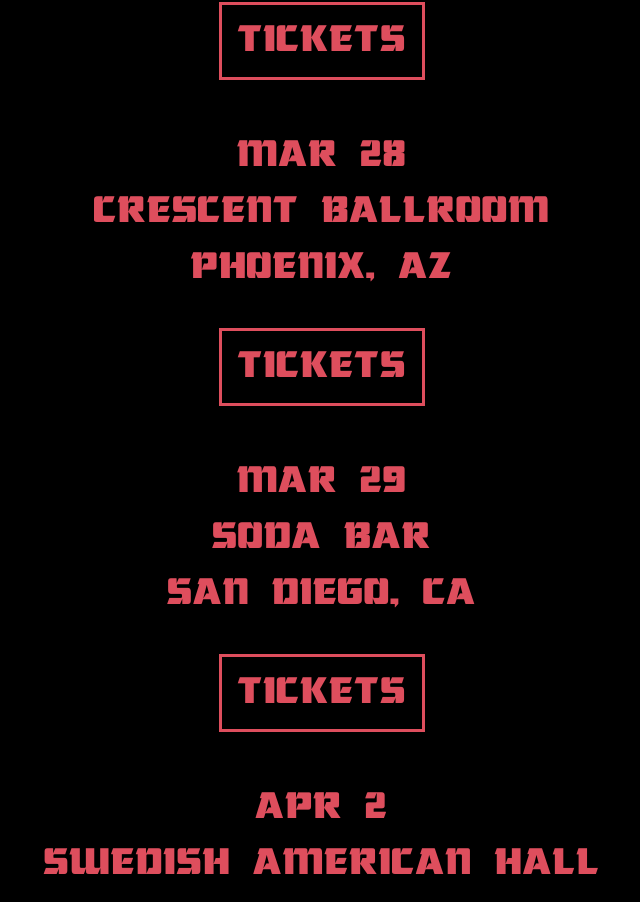
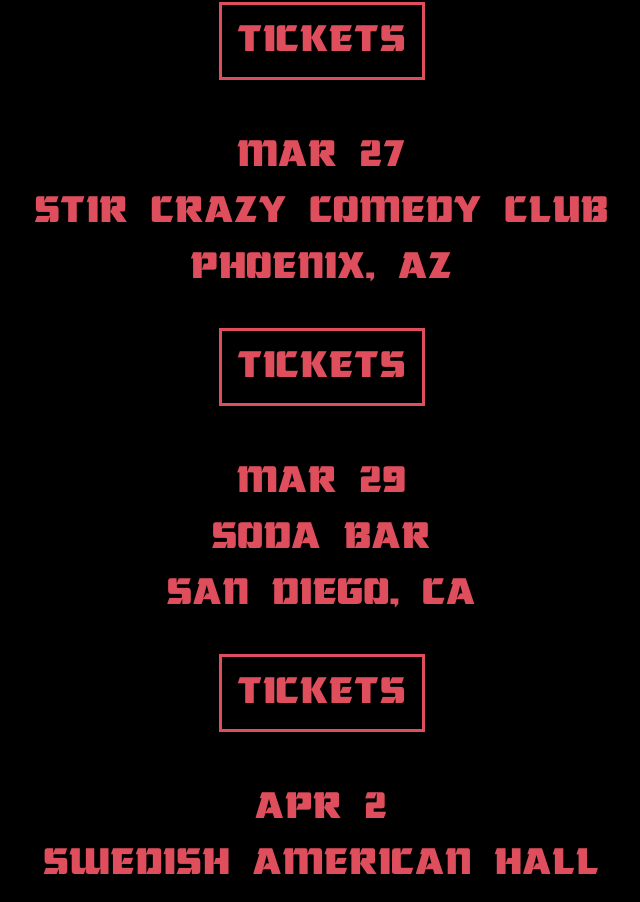
Before and after one commit to Braedencraig/girlgodlive, a Next.js app: page / in a window 1280 px wide. Shown: the part 5054-5956 px from the top of the page, without its empty margins (318-958 px from the left). Built offline with nearby package versions, Linux system fonts and the light colour scheme.

Commit message:
update AZ

```diff
--- a/pages/index.tsx
+++ b/pages/index.tsx
@@ -87,10 +87,10 @@ export default function Home() {
       link: "http://bit.ly/GirlGodCervs",
     },
     {
-      date: "Mar 28",
-      venue: "Crescent Ballroom",
+      date: "Mar 27",
+      venue: "Stir Crazy Comedy Club",
       city: "Phoenix, AZ",
-      link: "https://www.ticketweb.com/event/girl-god-crescent-ballroom-tickets/12779255?pl=crescent",
+      link: "https://stircrazycomedyclub.com/girl-god-4296",
     },
     {
       date: "Mar 29",
```
